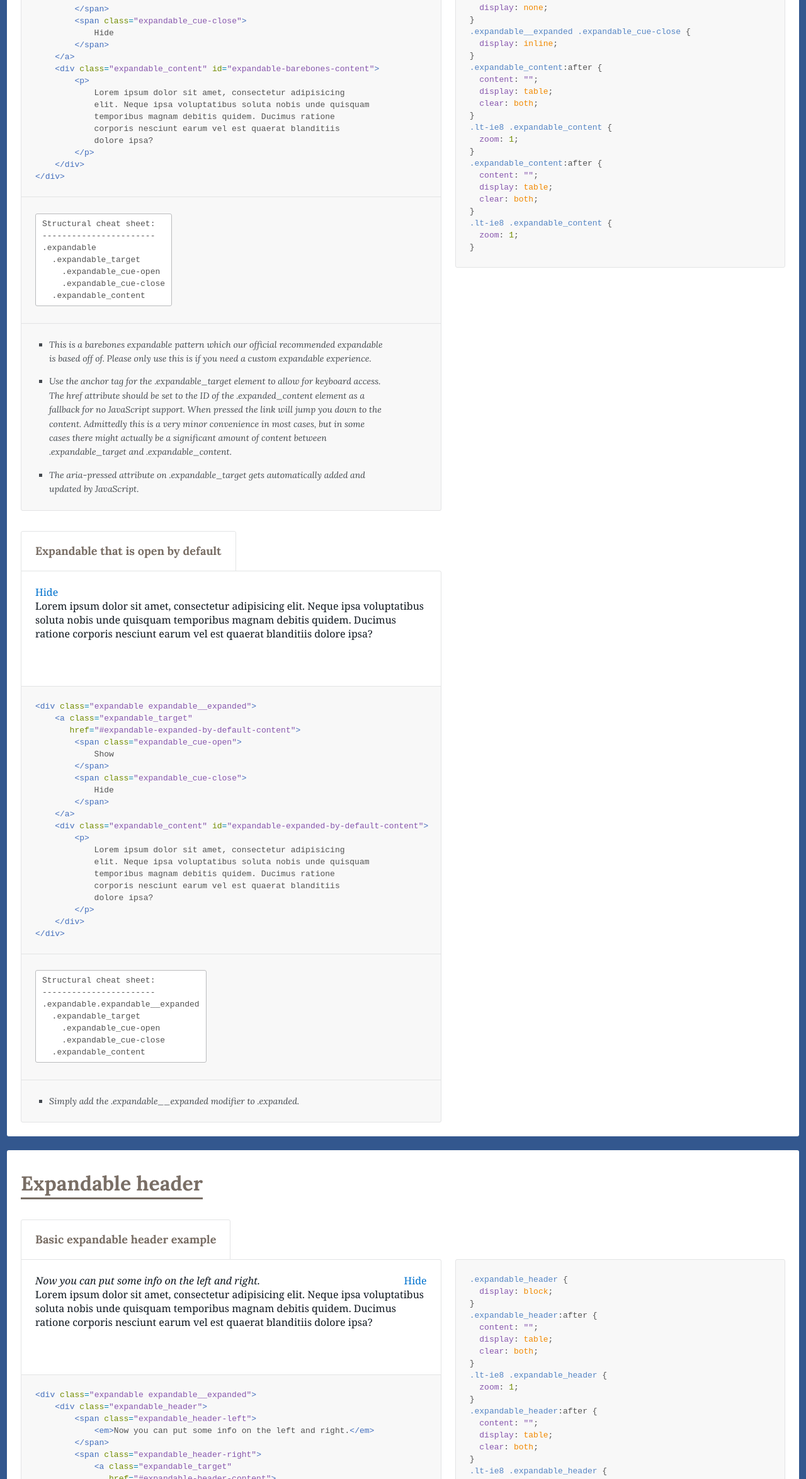
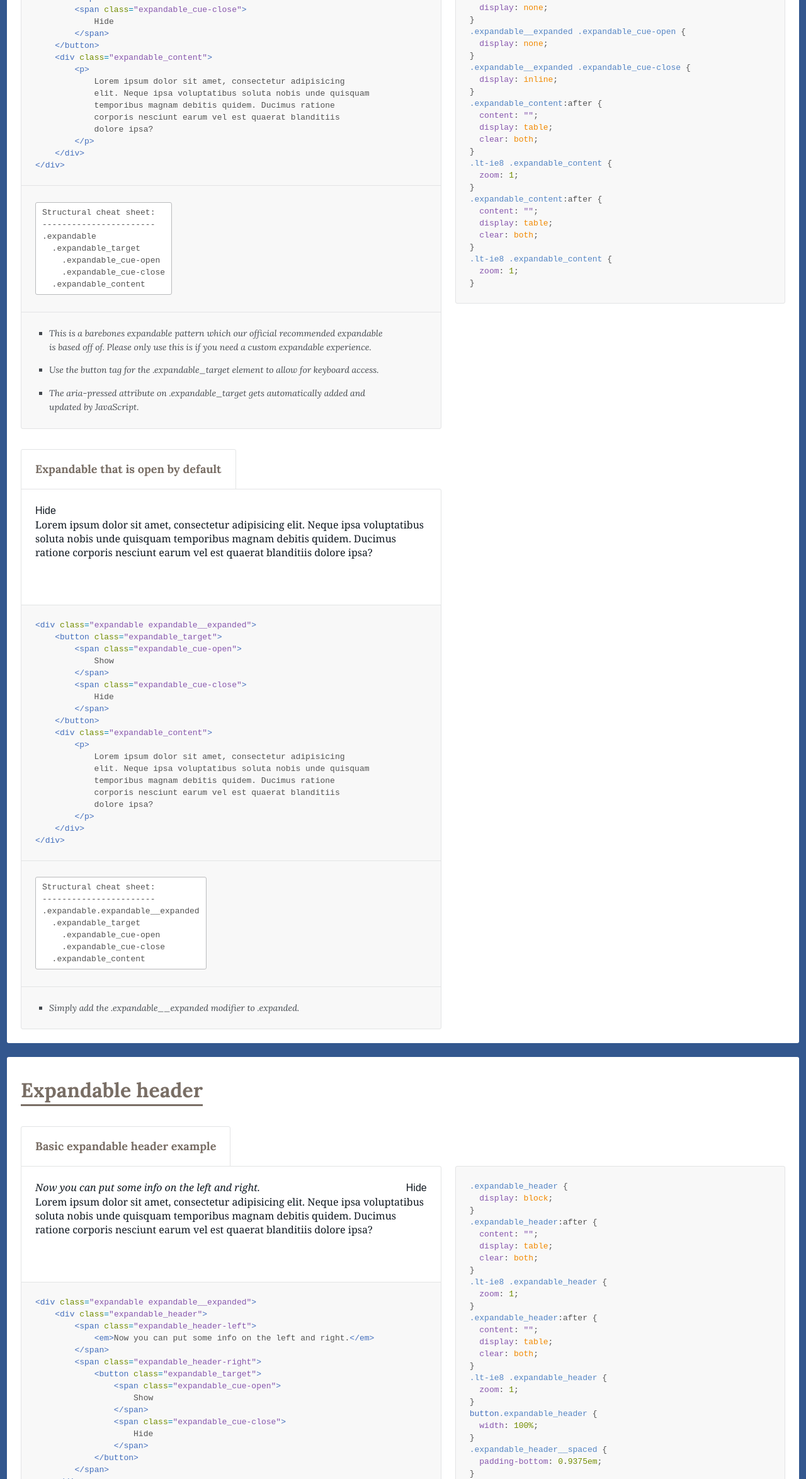
Before and after one commit to cfpb/cf-expandables, a website: page docs/index.html in a window 1280 px wide. Shown: the part 452-2800 px from the top of the page at 63% size. Drawn offline with Linux system fonts and the light colour scheme; a web font is replaced by a local one.

Commit message:
Convert links to buttons for accessibility, fixes some formatting.

```diff
--- a/docs/index.html
+++ b/docs/index.html
@@ -22,16 +22,15 @@
           <h3 class="docs-pattern_header">Default barebones expandable pattern</h3>
           <section class="docs-pattern_pattern">
 <div class="expandable">
-    <a class="expandable_target"
-       href="#expandable-barebones-content">
+    <button class="expandable_target">
         <span class="expandable_cue-open">
             Show
         </span>
         <span class="expandable_cue-close">
             Hide
         </span>
-    </a>
-    <div class="expandable_content" id="expandable-barebones-content">
+    </button>
+    <div class="expandable_content">
         <p>
             Lorem ipsum dolor sit amet, consectetur adipisicing
             elit. Neque ipsa voluptatibus soluta nobis unde quisquam
@@ -45,16 +44,15 @@
           </section>
           <footer class="docs-pattern_footer">
             <pre class="docs-code docs-pattern_markup"><code data-language="html">&lt;div class=&quot;expandable&quot;&gt;
-    &lt;a class=&quot;expandable_target&quot;
-       href=&quot;#expandable-barebones-content&quot;&gt;
+    &lt;button class=&quot;expandable_target&quot;&gt;
         &lt;span class=&quot;expandable_cue-open&quot;&gt;
             Show
         &lt;/span&gt;
         &lt;span class=&quot;expandable_cue-close&quot;&gt;
             Hide
         &lt;/span&gt;
-    &lt;/a&gt;
-    &lt;div class=&quot;expandable_content&quot; id=&quot;expandable-barebones-content&quot;&gt;
+    &lt;/button&gt;
+    &lt;div class=&quot;expandable_content&quot;&gt;
         &lt;p&gt;
             Lorem ipsum dolor sit amet, consectetur adipisicing
             elit. Neque ipsa voluptatibus soluta nobis unde quisquam
@@ -77,7 +75,7 @@
             </ul>
             <ul class="docs-notes">
               <li>This is a barebones expandable pattern which our official recommended expandable is based off of. Please only use this is if you need a custom expandable experience.</li>
-              <li>Use the anchor tag for the .expandable_target element to allow for keyboard access. The href attribute should be set to the ID of the .expanded_content element as a fallback for no JavaScript support. When pressed the link will jump you down to the content. Admittedly this is a very minor convenience in most cases, but in some cases there might actually be a significant amount of content between .expandable_target and .expandable_content.</li>
+              <li>Use the button tag for the .expandable_target element to allow for keyboard access.</li>
               <li>The aria-pressed attribute on .expandable_target gets automatically added and updated by JavaScript.</li>
             </ul>
           </footer>
@@ -86,16 +84,15 @@
           <h3 class="docs-pattern_header">Expandable that is open by default</h3>
           <section class="docs-pattern_pattern">
 <div class="expandable expandable__expanded">
-    <a class="expandable_target"
-       href="#expandable-expanded-by-default-content">
+    <button class="expandable_target">
         <span class="expandable_cue-open">
             Show
         </span>
         <span class="expandable_cue-close">
             Hide
         </span>
-    </a>
-    <div class="expandable_content" id="expandable-expanded-by-default-content">
+    </button>
+    <div class="expandable_content">
         <p>
             Lorem ipsum dolor sit amet, consectetur adipisicing
             elit. Neque ipsa voluptatibus soluta nobis unde quisquam
@@ -109,16 +106,15 @@
           </section>
           <footer class="docs-pattern_footer">
             <pre class="docs-code docs-pattern_markup"><code data-language="html">&lt;div class=&quot;expandable expandable__expanded&quot;&gt;
-    &lt;a class=&quot;expandable_target&quot;
-       href=&quot;#expandable-expanded-by-default-content&quot;&gt;
+    &lt;button class=&quot;expandable_target&quot;&gt;
         &lt;span class=&quot;expandable_cue-open&quot;&gt;
             Show
         &lt;/span&gt;
         &lt;span class=&quot;expandable_cue-close&quot;&gt;
             Hide
         &lt;/span&gt;
-    &lt;/a&gt;
-    &lt;div class=&quot;expandable_content&quot; id=&quot;expandable-expanded-by-default-content&quot;&gt;
+    &lt;/button&gt;
+    &lt;div class=&quot;expandable_content&quot;&gt;
         &lt;p&gt;
             Lorem ipsum dolor sit amet, consectetur adipisicing
             elit. Neque ipsa voluptatibus soluta nobis unde quisquam
@@ -150,6 +146,9 @@
   margin-bottom: 1.875em;
 }
 .expandable_target {
+  padding: 0;
+  border: 0;
+  background-color: transparent;
   cursor: pointer;
 }
 .expandable_cue-close {
@@ -191,18 +190,17 @@
             <em>Now you can put some info on the left and right.</em>
         </span>
         <span class="expandable_header-right">
-            <a class="expandable_target"
-               href="#expandable-header-content">
+            <button class="expandable_target">
                 <span class="expandable_cue-open">
                     Show
                 </span>
                 <span class="expandable_cue-close">
                     Hide
                 </span>
-            </a>
+            </button>
         </span>
     </div>
-    <div class="expandable_content" id="expandable-header-content">
+    <div class="expandable_content">
         <p>
             Lorem ipsum dolor sit amet, consectetur adipisicing
             elit. Neque ipsa voluptatibus soluta nobis unde quisquam
@@ -221,18 +219,17 @@
             &lt;em&gt;Now you can put some info on the left and right.&lt;/em&gt;
         &lt;/span&gt;
         &lt;span class=&quot;expandable_header-right&quot;&gt;
-            &lt;a class=&quot;expandable_target&quot;
-               href=&quot;#expandable-header-content&quot;&gt;
+            &lt;button class=&quot;expandable_target&quot;&gt;
                 &lt;span class=&quot;expandable_cue-open&quot;&gt;
                     Show
                 &lt;/span&gt;
                 &lt;span class=&quot;expandable_cue-close&quot;&gt;
                     Hide
                 &lt;/span&gt;
-            &lt;/a&gt;
+            &lt;/button&gt;
         &lt;/span&gt;
     &lt;/div&gt;
-    &lt;div class=&quot;expandable_content&quot; id=&quot;expandable-header-content&quot;&gt;
+    &lt;div class=&quot;expandable_content&quot;&gt;
         &lt;p&gt;
             Lorem ipsum dolor sit amet, consectetur adipisicing
             elit. Neque ipsa voluptatibus soluta nobis unde quisquam
@@ -261,19 +258,16 @@
           <section class="docs-pattern_pattern">
 <div class="expandable expandable__expanded">
     <div class="expandable_header expandable_header__spaced">
-        <a class="expandable_target"
-           href="#expandable-header-spaced-content">
+        <button class="expandable_target">
             <span class="expandable_cue-open">
                 Show
             </span>
             <span class="expandable_cue-close">
                 Hide
             </span>
-        </a>
+        </button>
     </div>
-    <div class="expandable_content"
-         id="expandable-header-spaced-content"
-         style="background-color:#ccc;">
+    <div class="expandable_content" style="background-color:#ccc;">
         <p>
             Lorem ipsum dolor sit amet, consectetur adipisicing
             elit. Neque ipsa voluptatibus soluta nobis unde quisquam
@@ -288,19 +282,16 @@
           <footer class="docs-pattern_footer">
             <pre class="docs-code docs-pattern_markup"><code data-language="html">&lt;div class=&quot;expandable expandable__expanded&quot;&gt;
     &lt;div class=&quot;expandable_header expandable_header__spaced&quot;&gt;
-        &lt;a class=&quot;expandable_target&quot;
-           href=&quot;#expandable-header-spaced-content&quot;&gt;
+        &lt;button class=&quot;expandable_target&quot;&gt;
             &lt;span class=&quot;expandable_cue-open&quot;&gt;
                 Show
             &lt;/span&gt;
             &lt;span class=&quot;expandable_cue-close&quot;&gt;
                 Hide
             &lt;/span&gt;
-        &lt;/a&gt;
+        &lt;/button&gt;
     &lt;/div&gt;
-    &lt;div class=&quot;expandable_content&quot;
-         id=&quot;expandable-header-spaced-content&quot;
-         style=&quot;background-color:#ccc;&quot;&gt;
+    &lt;div class=&quot;expandable_content&quot; style=&quot;background-color:#ccc;&quot;&gt;
         &lt;p&gt;
             Lorem ipsum dolor sit amet, consectetur adipisicing
             elit. Neque ipsa voluptatibus soluta nobis unde quisquam
@@ -343,6 +334,9 @@
 .lt-ie8 .expandable_header {
   zoom: 1;
 }
+button.expandable_header {
+  width: 100%;
+}
 .expandable_header__spaced {
   padding-bottom: 0.9375em;
 }
@@ -374,7 +368,7 @@
         <div class="docs-pattern">
           <h3 class="docs-pattern_header">Expandable link</h3>
           <section class="docs-pattern_pattern">
-<a href="#expandable-text-elements" class="expandable_link">
+<span class="expandable_link">
     Expandable link
     <span class="expandable_cue-open">
         <span class="cf-icon cf-icon-plus-round"></span>
@@ -382,11 +376,11 @@
     <span class="expandable_cue-close">
         <span class="cf-icon cf-icon-minus-round"></span>
     </span>
-</a>
+</span>
 
           </section>
           <footer class="docs-pattern_footer">
-            <pre class="docs-code docs-pattern_markup"><code data-language="html">&lt;a href=&quot;#expandable-text-elements&quot; class=&quot;expandable_link&quot;&gt;
+            <pre class="docs-code docs-pattern_markup"><code data-language="html">&lt;span class=&quot;expandable_link&quot;&gt;
     Expandable link
     &lt;span class=&quot;expandable_cue-open&quot;&gt;
         &lt;span class=&quot;cf-icon cf-icon-plus-round&quot;&gt;&lt;/span&gt;
@@ -394,7 +388,7 @@
     &lt;span class=&quot;expandable_cue-close&quot;&gt;
         &lt;span class=&quot;cf-icon cf-icon-minus-round&quot;&gt;&lt;/span&gt;
     &lt;/span&gt;
-&lt;/a&gt;</code></pre>
+&lt;/span&gt;</code></pre>
           </footer>
         </div>
       </div>
@@ -484,8 +478,7 @@
           <h3 class="docs-pattern_header">Default padded expandable pattern</h3>
           <section class="docs-pattern_pattern">
 <div class="expandable expandable__padded">
-    <a class="expandable_target expandable_header"
-       href="#expandable-padded-content">
+    <button class="expandable_target expandable_header">
         <span class="expandable_label expandable_header-left">
             Expandable Header
         </span>
@@ -499,8 +492,8 @@
                 <span class="cf-icon cf-icon-minus-round"></span>
             </span>
         </span>
-    </a>
-    <div class="expandable_content" id="expandable-padded-content">
+    </button>
+    <div class="expandable_content">
         <p>
             Lorem ipsum dolor sit amet, consectetur adipisicing
             elit. Neque ipsa voluptatibus soluta nobis unde quisquam
@@ -514,8 +507,7 @@
           </section>
           <footer class="docs-pattern_footer">
             <pre class="docs-code docs-pattern_markup"><code data-language="html">&lt;div class=&quot;expandable expandable__padded&quot;&gt;
-    &lt;a class=&quot;expandable_target expandable_header&quot;
-       href=&quot;#expandable-padded-content&quot;&gt;
+    &lt;button class=&quot;expandable_target expandable_header&quot;&gt;
         &lt;span class=&quot;expandable_label expandable_header-left&quot;&gt;
             Expandable Header
         &lt;/span&gt;
@@ -529,8 +521,8 @@
                 &lt;span class=&quot;cf-icon cf-icon-minus-round&quot;&gt;&lt;/span&gt;
             &lt;/span&gt;
         &lt;/span&gt;
-    &lt;/a&gt;
-    &lt;div class=&quot;expandable_content&quot; id=&quot;expandable-padded-content&quot;&gt;
+    &lt;/button&gt;
+    &lt;div class=&quot;expandable_content&quot;&gt;
         &lt;p&gt;
             Lorem ipsum dolor sit amet, consectetur adipisicing
             elit. Neque ipsa voluptatibus soluta nobis unde quisquam
--- a/src/less/cf-expandables.less
+++ b/src/less/cf-expandables.less
@@ -11,16 +11,15 @@
     - name: Default barebones expandable pattern
       markup: |
         <div class="expandable">
-            <a class="expandable_target"
-               href="#expandable-barebones-content">
+            <button class="expandable_target">
                 <span class="expandable_cue-open">
                     Show
                 </span>
                 <span class="expandable_cue-close">
                     Hide
                 </span>
-            </a>
-            <div class="expandable_content" id="expandable-barebones-content">
+            </button>
+            <div class="expandable_content">
                 <p>
                     Lorem ipsum dolor sit amet, consectetur adipisicing
                     elit. Neque ipsa voluptatibus soluta nobis unde quisquam
@@ -43,28 +42,22 @@
         - "This is a barebones expandable pattern which our official recommended
            expandable is based off of. Please only use this is if you need a
            custom expandable experience."
-        - "Use the anchor tag for the .expandable_target element to allow for
-          keyboard access. The href attribute should be set to the ID of the
-          .expanded_content element as a fallback for no JavaScript support.
-          When pressed the link will jump you down to the content. Admittedly
-          this is a very minor convenience in most cases, but in some cases
-          there might actually be a significant amount of content between
-          .expandable_target and .expandable_content."
+        - "Use the button tag for the .expandable_target element to allow for
+           keyboard access."
         - "The aria-pressed attribute on .expandable_target gets automatically
            added and updated by JavaScript."
     - name: Expandable that is open by default
       markup: |
         <div class="expandable expandable__expanded">
-            <a class="expandable_target"
-               href="#expandable-expanded-by-default-content">
+            <button class="expandable_target">
                 <span class="expandable_cue-open">
                     Show
                 </span>
                 <span class="expandable_cue-close">
                     Hide
                 </span>
-            </a>
-            <div class="expandable_content" id="expandable-expanded-by-default-content">
+            </button>
+            <div class="expandable_content">
                 <p>
                     Lorem ipsum dolor sit amet, consectetur adipisicing
                     elit. Neque ipsa voluptatibus soluta nobis unde quisquam
@@ -94,6 +87,9 @@
 }
 
 .expandable_target {
+    padding: 0;
+    border: 0;
+    background-color: transparent;
     cursor: pointer;
 }
 
@@ -129,18 +125,17 @@
                     <em>Now you can put some info on the left and right.</em>
                 </span>
                 <span class="expandable_header-right">
-                    <a class="expandable_target"
-                       href="#expandable-header-content">
+                    <button class="expandable_target">
                         <span class="expandable_cue-open">
                             Show
                         </span>
                         <span class="expandable_cue-close">
                             Hide
                         </span>
-                    </a>
+                    </button>
                 </span>
             </div>
-            <div class="expandable_content" id="expandable-header-content">
+            <div class="expandable_content">
                 <p>
                     Lorem ipsum dolor sit amet, consectetur adipisicing
                     elit. Neque ipsa voluptatibus soluta nobis unde quisquam
@@ -164,19 +159,16 @@
       markup: |
         <div class="expandable expandable__expanded">
             <div class="expandable_header expandable_header__spaced">
-                <a class="expandable_target"
-                   href="#expandable-header-spaced-content">
+                <button class="expandable_target">
                     <span class="expandable_cue-open">
                         Show
                     </span>
                     <span class="expandable_cue-close">
                         Hide
                     </span>
-                </a>
+                </button>
             </div>
-            <div class="expandable_content"
-                 id="expandable-header-spaced-content"
-                 style="background-color:#ccc;">
+            <div class="expandable_content" style="background-color:#ccc;">
                 <p>
                     Lorem ipsum dolor sit amet, consectetur adipisicing
                     elit. Neque ipsa voluptatibus soluta nobis unde quisquam
@@ -200,6 +192,12 @@
 .expandable_header {
     display: block;
     .u-clearfix();
+
+    // Using the button element with .expandable_header requires setting an
+    // explicit width.
+    button& {
+        width: 100%;
+    }
 }
 
 .expandable_header__spaced {
@@ -226,7 +224,7 @@
         </span>
     - name: Expandable link
       markup: |
-        <a href="#expandable-text-elements" class="expandable_link">
+        <span class="expandable_link">
             Expandable link
             <span class="expandable_cue-open">
                 <span class="cf-icon cf-icon-plus-round"></span>
@@ -234,7 +232,7 @@
             <span class="expandable_cue-close">
                 <span class="cf-icon cf-icon-minus-round"></span>
             </span>
-        </a>
+        </span>
     tags:
     - cf-expandables
 */
@@ -259,8 +257,7 @@
     - name: Default padded expandable pattern
       markup: |
         <div class="expandable expandable__padded">
-            <a class="expandable_target expandable_header"
-               href="#expandable-padded-content">
+            <button class="expandable_target expandable_header">
                 <span class="expandable_label expandable_header-left">
                     Expandable Header
                 </span>
@@ -274,8 +271,8 @@
                         <span class="cf-icon cf-icon-minus-round"></span>
                     </span>
                 </span>
-            </a>
-            <div class="expandable_content" id="expandable-padded-content">
+            </button>
+            <div class="expandable_content">
                 <p>
                     Lorem ipsum dolor sit amet, consectetur adipisicing
                     elit. Neque ipsa voluptatibus soluta nobis unde quisquam
```
Also changed, not shown: demo/index.html (+17 -24 lines), demo/static/css/main.css, docs/static/css/main.css. Lines whose indentation alone changed are shown as unchanged.
